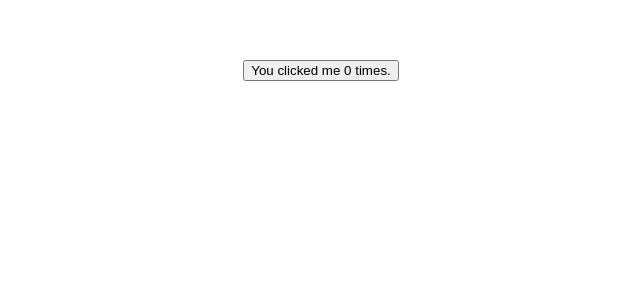
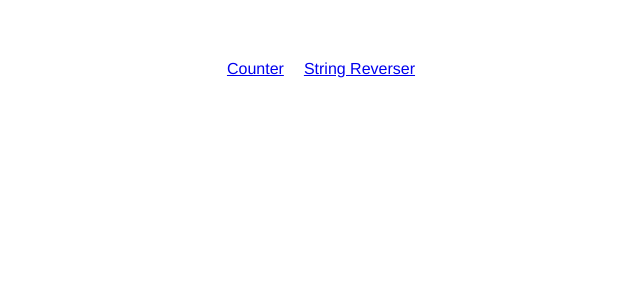
Before and after one commit to rgirodon/dta_vuejs_cli, a Vue app: page /#/ in a window 1280 px wide. Before the commit this address led to /#/counter. Shown: the top 300 px of the page, without its empty margins (319-959 px from the left). Built offline with nearby package versions, Linux system fonts and the light colour scheme.

Commit message:
Implement activity 2 and upgrade vue-cli

```diff
--- a/src/App.vue
+++ b/src/App.vue
@@ -1,17 +1,16 @@
 <template>
   <div id="app">
-    <counter v-bind:count="0" v-bind:increment="1"/>
+    <nav>
+      <router-link to="/counter">Counter</router-link>
+      <router-link to="/string-reverser">String Reverser</router-link>
+    </nav>
+    <router-view></router-view>
   </div>
 </template>
 
 <script>
-import counter from './components/counter.vue'
-
 export default {
-  name: 'App',
-  components: {
-    counter
-  }
+  name: 'App'
 }
 </script>
 
@@ -24,4 +23,8 @@ export default {
   color: #2c3e50;
   margin-top: 60px;
 }
+
+#app nav a {
+  margin: 10px;
+}
 </style>
--- a/src/components/counter.vue
+++ b/src/components/counter.vue
@@ -1,17 +1,34 @@
 <template>
-  <button v-on:click="incrementCount">You clicked me {{ count }} times.</button>
+  <div>
+    <p>Button Component</p>
+    <button v-on:click="incrementCount">You clicked me {{ counterValue }} times.</button>
+  </div>
 </template>
 
 <script>
 export default {
   name: 'counter',
+  data: function() {
+    return {
+      counterValue: 0
+    };
+  },
   props: {
-    count: Number,
-    increment: Number
+    count: {
+      type : Number,
+      default: 0
+    },
+    increment: {
+      type : Number,
+      default: 1
+    }
+  },
+  created: function() {
+    this.counterValue = this.count;
   },
   methods: {
     incrementCount: function() {
-        this.count = this.count + this.increment;
+        this.counterValue = this.counterValue + this.increment;
     }
   }
 }
--- /dev/null
+++ b/src/components/string_reverser.vue
@@ -0,0 +1,28 @@
+<template>
+  <div>
+    <p>Reverser Component</p>
+    <input v-model="message" placeholder="edit me">
+    <p>Message is: {{ message }}</p>
+    <button v-on:click="reverse">Reverse it.</button>
+  </div>
+</template>
+
+<script>
+export default {
+  name: 'string-reverser',
+  data: function() {
+    return {
+      message: ''
+    };
+  },
+  methods: {
+    reverse: function() {
+        this.message = this.message.split('').reverse().join('');
+    }
+  }
+}
+</script>
+
+<!-- Add "scoped" attribute to limit CSS to this component only -->
+<style scoped>
+</style>
--- a/src/main.js
+++ b/src/main.js
@@ -1,8 +1,23 @@
-import Vue from 'vue'
-import App from './App.vue'
+import Vue from 'vue';
+import VueRouter from 'vue-router';
+import App from './App.vue';
 
-Vue.config.productionTip = false
+import counter from './components/counter.vue';
+import stringReverser from './components/string_reverser.vue';
+
+Vue.config.productionTip = false;
+Vue.use(VueRouter);
+
+let routes = [
+  { path: '/counter', component: counter },
+  { path: '/string-reverser', component: stringReverser }
+];
+
+let router = new VueRouter({
+  routes : routes
+});
 
 new Vue({
   render: h => h(App),
+  router: router
 }).$mount('#app')
```
Also changed, not shown: package.json (+10 -8 lines), 1 other file (tests, documents, lock files or other folders).
